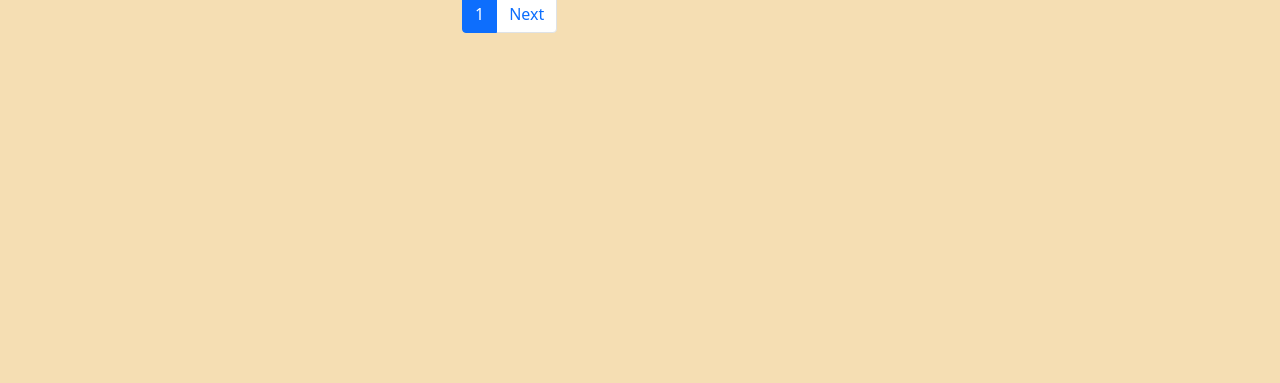
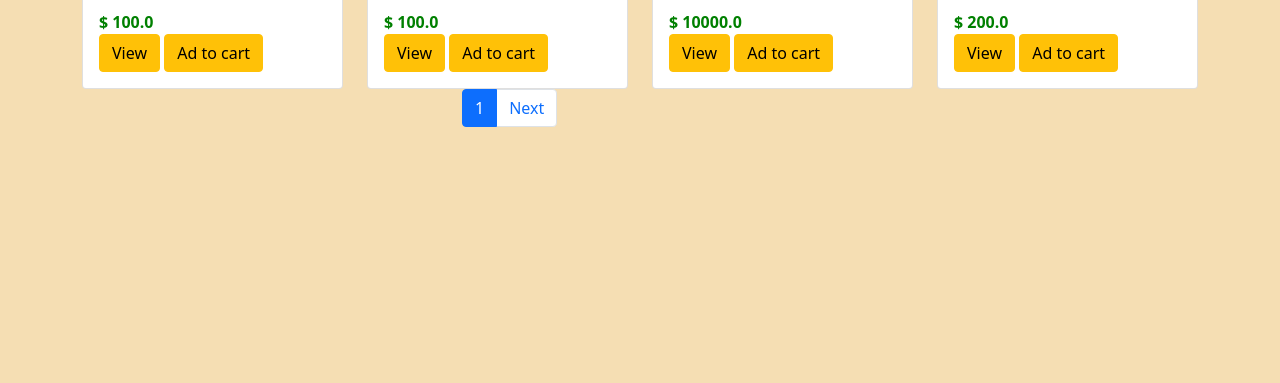
Before and after one commit to Nicolas-C-G/py_django_e-commerce, a Django app: page / in a window 1280 px wide. Shown: the part 317-700 px from the top of the page. Run offline with Django 5.2, Linux system fonts and the light colour scheme; data comes from the database, SQL or seed files in the repository.

Commit message:
Cart item counter:done

```diff
--- a/ecomsite/ecomsite/urls.py
+++ b/ecomsite/ecomsite/urls.py
@@ -21,4 +21,5 @@ from shop import views
 urlpatterns = [
     path('admin/', admin.site.urls),
     path('',views.index,name='index'),
+    path('<int:id>/',views.detail,name='detail'),
 ]
--- a/ecomsite/shop/templates/shop/detail.html
+++ b/ecomsite/shop/templates/shop/detail.html
@@ -12,7 +12,7 @@
             <div class="col-md-6">
                 <div class="row">
                     <div class="col-md-12">
-                        <img src="{{ product_object.image }}">
+                        <img width="150px" height="150px" src="{{ product_object.image }}">
                     </div>
                 </div>
             </div>
--- a/ecomsite/shop/templates/shop/index.html
+++ b/ecomsite/shop/templates/shop/index.html
@@ -10,6 +10,34 @@
 </head>
 <body>
     <div class="container">
+        <div class="row">
+            <div class="col-md-12">
+                <nav class="navbar navbar-expand-lg navbar-light bg-light">
+                    <div class="container-fluid">
+                      <a class="navbar-brand" href="#">Navbar</a>
+                      <button class="navbar-toggler" type="button" data-bs-toggle="collapse" data-bs-target="#navbarNav" aria-controls="navbarNav" aria-expanded="false" aria-label="Toggle navigation">
+                        <span class="navbar-toggler-icon"></span>
+                      </button>
+                      <div class="collapse navbar-collapse" id="navbarNav">
+                        <ul class="navbar-nav">
+                          <li class="nav-item">
+                            <a class="nav-link active" aria-current="page" href="#">Home</a>
+                          </li>
+                          <li class="nav-item">
+                            <a class="nav-link" href="#">Features</a>
+                          </li>
+                          <li class="nav-item">
+                            <a id="cart" class="nav-link" href="#">Cart(0)</a>
+                          </li>
+                          <li class="nav-item">
+                            <a class="nav-link disabled" href="#" tabindex="-1" aria-disabled="true">Disabled</a>
+                          </li>
+                        </ul>
+                      </div>
+                    </div>
+                </nav>
+            </div>
+        </div>
         <div class="row">
             <div class="col-md-12">
                 <form class="card card-sm">
@@ -36,6 +64,8 @@
                         <div class="card-text">
                             $ {{ product.price }}
                         </div>
+                        <a href="/{{ product.id }}" class="btn btn-warning">View</a>
+                        <button id="{{ product.id }}" class="btn atc btn-warning">Ad to cart</button>
                     </div>
                 </div>
             </div>
@@ -63,6 +93,36 @@
             </div>
         </div>
     </div>
-    <script src="https://cdn.jsdelivr.net/npm/bootstrap@5.0.2/dist/js/bootstrap.bundle.min.js" integrity="sha384-MrcW6ZMFYlzcLA8Nl+NtUVF0sA7MsXsP1UyJoMp4YLEuNSfAP+JcXn/tWtIaxVXM" crossorigin="anonymous"></script>
+
+    <script src="https://cdn.jsdelivr.net/npm/bootstrap@5.0.2/dist/js/bootstrap.bundle.min.js"
+        integrity="sha384-MrcW6ZMFYlzcLA8Nl+NtUVF0sA7MsXsP1UyJoMp4YLEuNSfAP+JcXn/tWtIaxVXM"
+        crossorigin="anonymous"></script>
+    <script src="https://code.jquery.com/jquery-3.7.1.js"
+        integrity="sha256-eKhayi8LEQwp4NKxN+CfCh+3qOVUtJn3QNZ0TciWLP4="
+        crossorigin="anonymous"></script>
+
+    <script type="text/javascript">
+        if (localStorage.getItem('cart')==null) {
+            var cart = {};
+        }else{
+            cart = JSON.parse(localStorage.getItem('cart'));
+        }
+
+        $(document).on('click','.atc',function(){
+            console.log("The add to cart button is clicked");
+            var item_id = this.id.toString();
+            console.log(item_id);
+
+            if (cart[item_id] != undefined) {
+                cart[item_id] = cart[item_id] + 1;
+            }else{
+                cart[item_id] = 1;
+            }
+
+            console.log(cart);
+            localStorage.setItem('cart', JSON.stringify(cart));
+            document.getElementById("cart").innerHTML="Cart(" + Object.keys(cart).length + ")";
+        });
+    </script>
 </body>
 </html>
```
